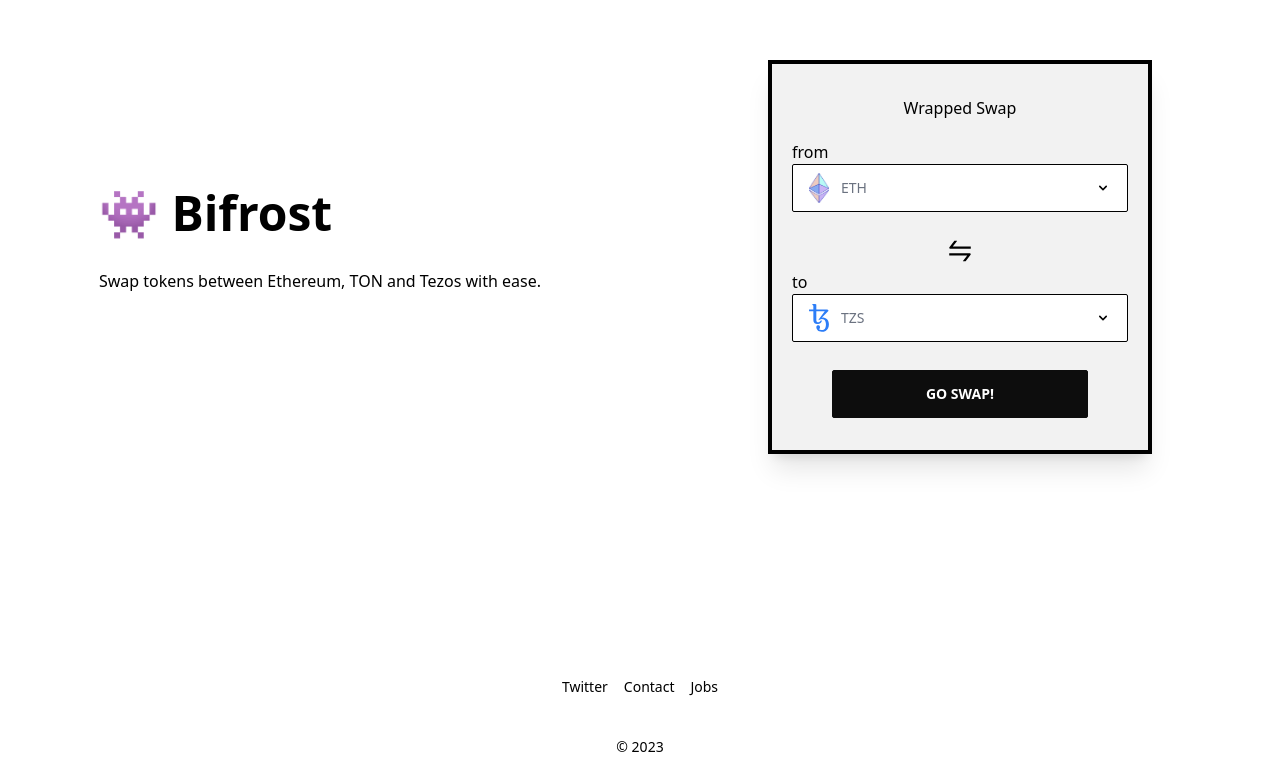
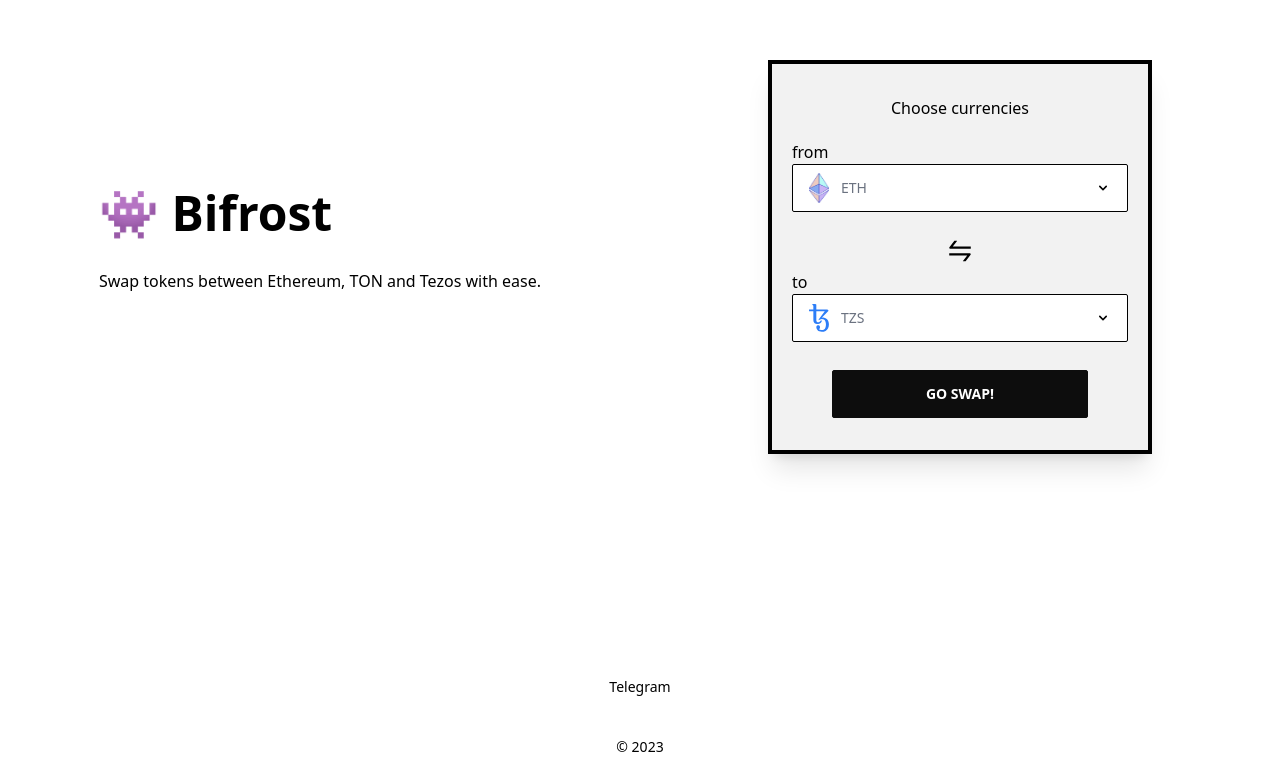
Before and after one commit to eddaswap-labs/bifrost, a SvelteKit app: page / in a window 1280 px wide. Shown: the part 143-920 px from the top of the page. Built offline with nearby package versions, Linux system fonts and the light colour scheme.

Commit message:
update home page and footer

```diff
--- a/src/routes/+layout.svelte
+++ b/src/routes/+layout.svelte
@@ -7,9 +7,9 @@
 
 	<footer class="footer footer-center p-5 bg-base-100 text-base-content rounded">
 		<div class="grid grid-flow-col gap-4">
-			<a class="link link-hover" href="/">Twitter</a>
-			<a class="link link-hover" href="/">Contact</a>
-			<a class="link link-hover" href="/">Jobs</a>
+			<a class="link link-hover" target="_blank" rel="noreferrer" href="https://t.me/bifrost_defi"
+				>Telegram</a
+			>
 		</div>
 		<div>
 			<p>&#169; {new Date().getFullYear()}</p>
--- a/src/routes/+page.svelte
+++ b/src/routes/+page.svelte
@@ -37,7 +37,7 @@
 				class="bg-base-200 shadow-xl flex flex-col items-center py-8 mx-10 px-5 w-96 border-4 border-black"
 				in:fly={{ x: 200, duration: 1500 }}
 			>
-				<h4 class="mb-5">Wrapped Swap</h4>
+				<h4 class="mb-5">Choose currencies</h4>
 				<div class="w-full">
 					<p>from</p>
 					<CoinSelect selectedId={fromCoin} />
```
